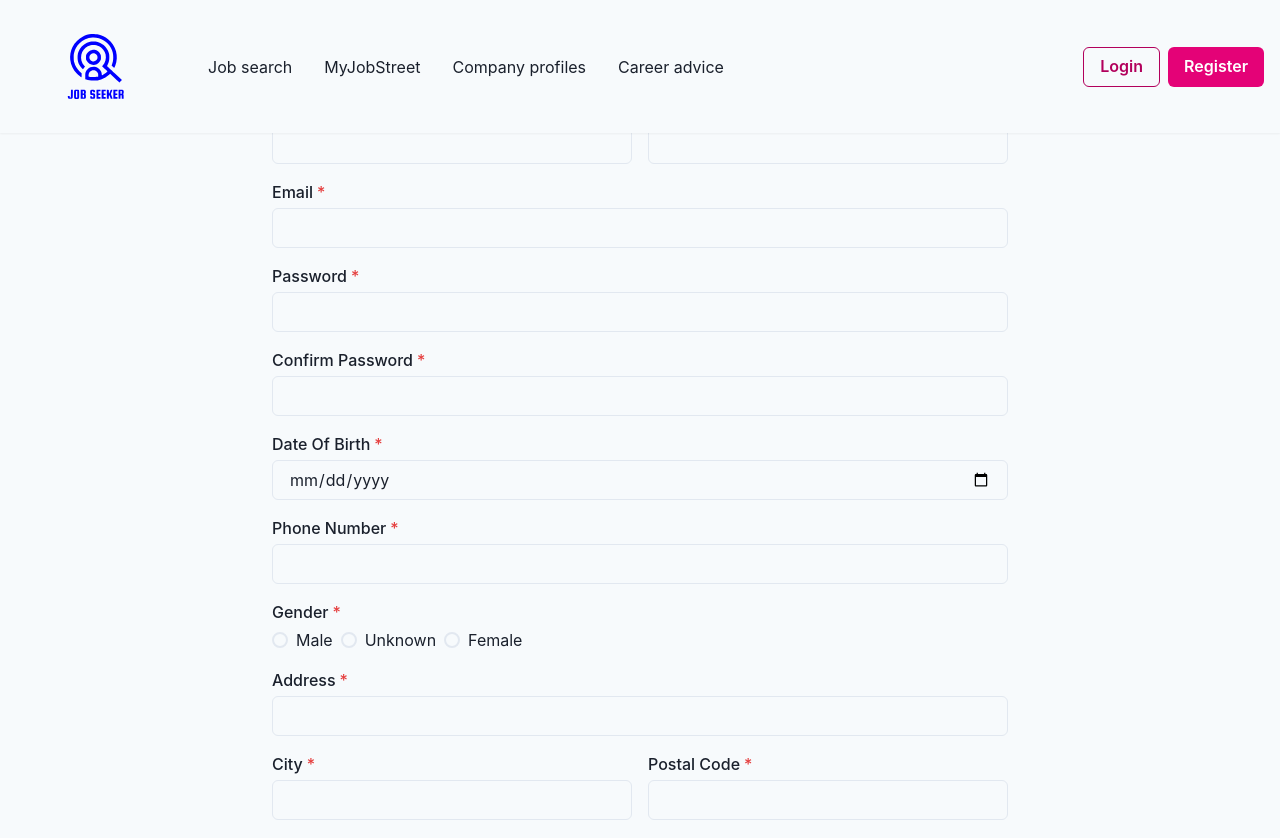
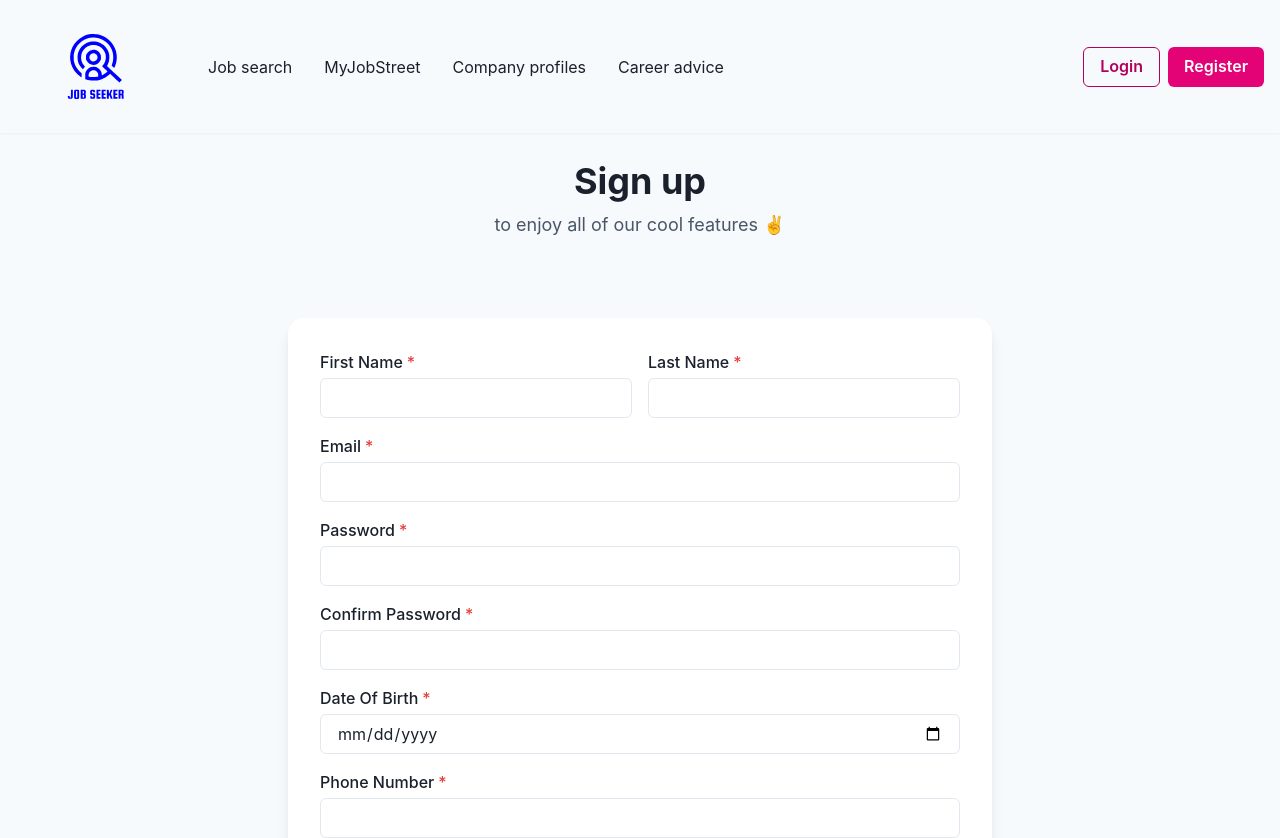
Before and after one commit to Learning-project-grp/jobsearch-frontend, a Next.js app: page /register in a window 1280 px wide. Shown: the top 838 px of the page. Built offline with nearby package versions, Linux system fonts and the light colour scheme.

Commit message:
update sign up

```diff
--- a/pages/register.tsx
+++ b/pages/register.tsx
@@ -1,5 +1,14 @@
 import { FormProvider, SubmitHandler, useForm } from 'react-hook-form'
-import { Box, HStack, Radio } from '@chakra-ui/react'
+import {
+  Flex,
+  Box,
+  Stack,
+  Heading,
+  Text,
+  HStack,
+  Radio,
+  useColorModeValue,
+} from '@chakra-ui/react'
 import FormInput from 'components/Form/FormInput'
 import Button from 'components/Button'
 import FormRadioGroup from 'components/Form/FormRadioGroup'
@@ -25,7 +34,33 @@ const RegisterPage = (props: Props) => {
   }
 
   return (
-    <Box p="4" maxW="container.md" m="auto">
+    <Flex
+      minH={'100vh'}
+      align={'center'}
+      justify={'center'}
+      // bg={useColorModeValue("gray.50", "gray.800")}
+    >
+      <Stack
+        className="testttttt"
+        spacing={20}
+        mx={'auto'}
+        w={{ base: 'xl', sm: '2xl', md: '3xl', lg: '4xl' }}
+        py={20}
+        px={24}
+      >
+        <Stack align={'center'}>
+          <Heading fontSize={'4xl'}>Sign up</Heading>
+          <Text fontSize={'lg'} color={'gray.600'}>
+            to enjoy all of our cool features ✌️
+          </Text>
+        </Stack>
+
+        <Box
+          rounded={'2xl'}
+          bg={useColorModeValue('white', 'gray.700')}
+          boxShadow={'lg'}
+          p={8}
+        >
           <FormProvider {...formMethods}>
             <form onSubmit={handleSubmit(onSubmit)}>
               <Box display="flex">
@@ -37,6 +72,7 @@ const RegisterPage = (props: Props) => {
                 />
                 <FormInput name="lastName" label="Last Name" isRequired />
               </Box>
+
               <FormInput name="email" type="email" label="Email" isRequired />
               <FormInput
                 name="password"
@@ -61,7 +97,12 @@ const RegisterPage = (props: Props) => {
                     value === passwordField || 'The passwords do not match',
                 }}
               />
-          <FormInput name="dob" type="date" label="Date Of Birth" isRequired />
+              <FormInput
+                name="dob"
+                type="date"
+                label="Date Of Birth"
+                isRequired
+              />
               <FormInput name="mobileNo" label="Phone Number" isRequired />
               <FormRadioGroup name="gender" label="Gender" isRequired>
                 <HStack>
@@ -104,6 +145,8 @@ const RegisterPage = (props: Props) => {
             </form>
           </FormProvider>
         </Box>
+      </Stack>
+    </Flex>
   )
 }
 
```
Lines whose indentation alone changed are shown as unchanged.
